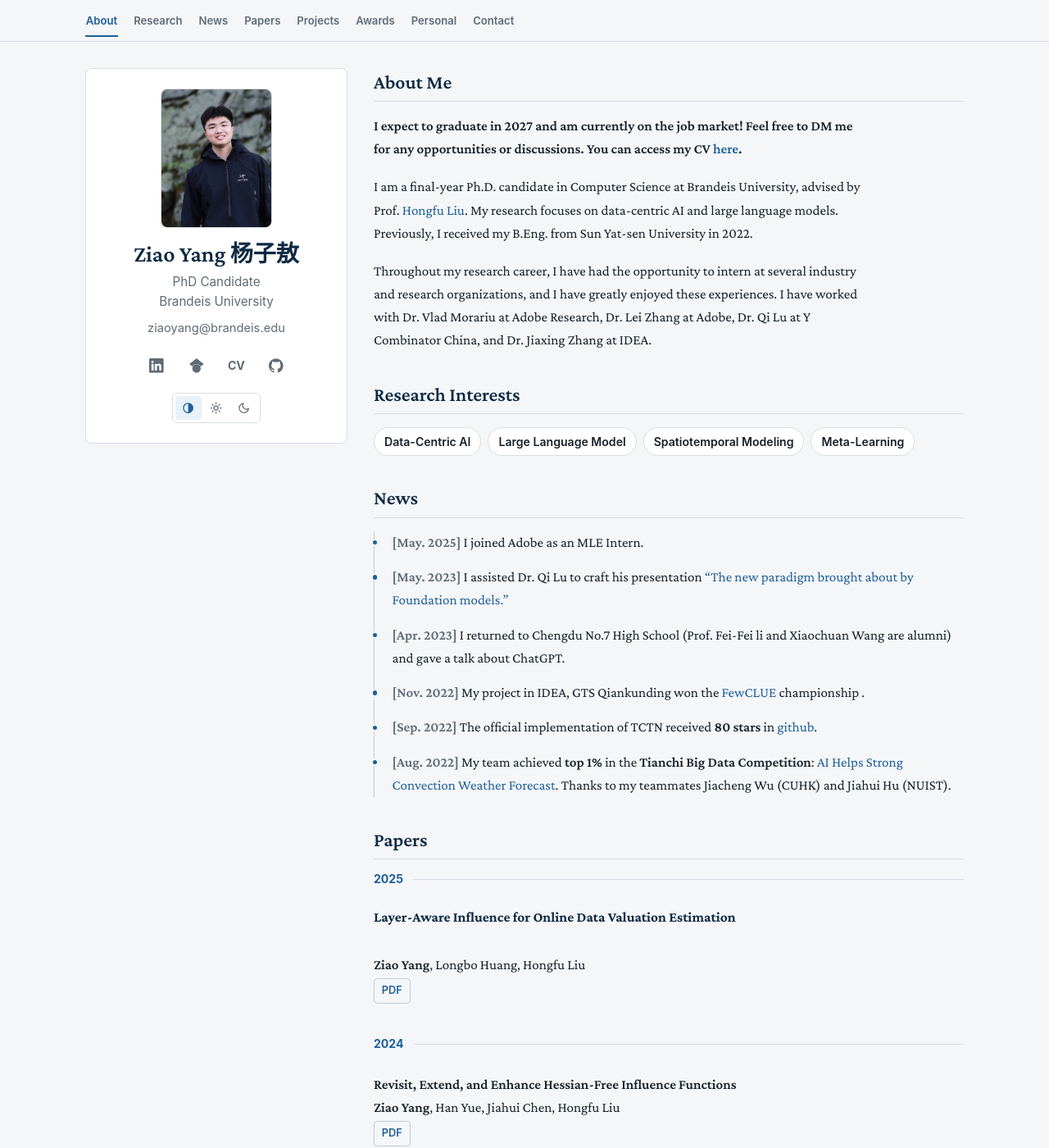
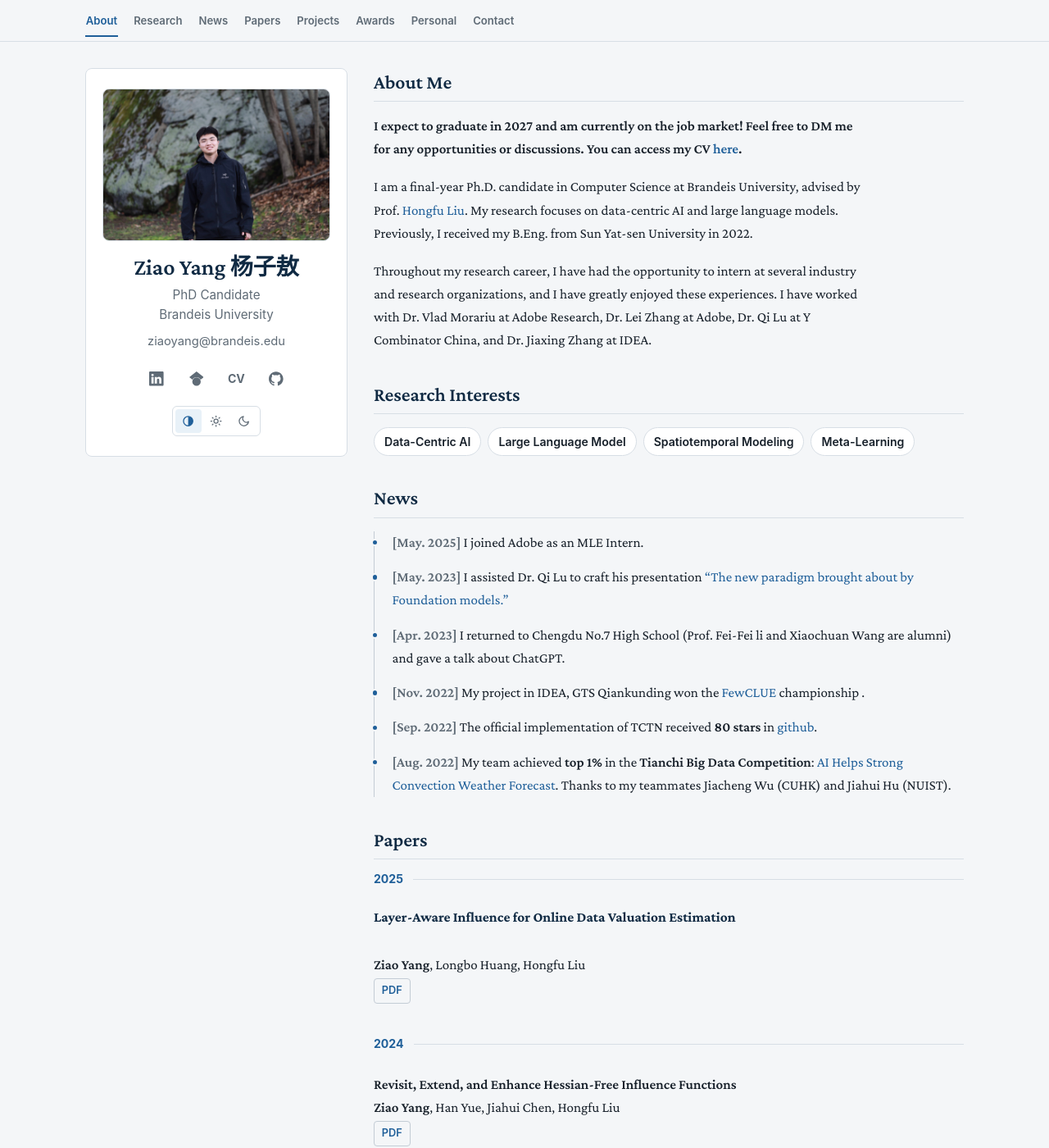
Before and after one commit to yangziao56/homepage, a Jekyll site: the page built from index.md, in a window 1280 px wide and 1400 px high. Shown: the whole window at 82% size. Built offline with Jekyll 4.4.1, drawn with Linux system fonts in a browser that asks for light colours; our own code applies the rules of GitHub Pages for plain Markdown files.

Commit message:
Show full profile photo

```diff
--- a/_layouts/homepage.html
+++ b/_layouts/homepage.html
@@ -43,8 +43,8 @@
     <meta property="og:description" content="{{ site.description }}">
     <meta property="og:image" content="{{ site.social_image | absolute_url }}">
     <meta property="og:image:type" content="image/jpeg">
-    <meta property="og:image:width" content="408">
-    <meta property="og:image:height" content="510">
+    <meta property="og:image:width" content="1200">
+    <meta property="og:image:height" content="800">
     <meta property="og:image:alt" content="Portrait of {{ site.title }}">
     <meta name="twitter:card" content="summary">
     <meta name="twitter:title" content="{{ social_title }}">
@@ -104,7 +104,7 @@
       <header>
 
         {% if site.avatar %}
-        <div class="image avatar"><img src="{{site.avatar}}" alt="Portrait of {{ site.title }}" /></div>
+        <div class="image avatar"><img src="{{site.avatar}}" alt="Portrait of {{ site.title }}" width="1200" height="800" /></div>
         {% endif %}
 
         <h1>{{ site.title }}</h1>
--- a/assets/css/style.scss
+++ b/assets/css/style.scss
@@ -221,18 +221,17 @@ header{
 
 header .image.avatar{
   display: block;
-  width: 136px;
+  width: 100%;
+  max-width: 280px;
   margin: 0 auto;
   border-radius: var(--radius);
 }
 
 header .image.avatar img{
   display: block;
-  width: 136px;
-  height: 170px;
+  width: 100%;
+  height: auto;
   padding: 0;
-  object-fit: cover;
-  object-position: center;
   border: 1px solid var(--border);
   border-radius: var(--radius);
   box-shadow: none;
@@ -681,12 +680,8 @@ p small{
   }
 
   header .image.avatar{
-    width: 112px;
-  }
-
-  header .image.avatar img{
-    width: 112px;
-    height: 140px;
+    width: 100%;
+    max-width: 320px;
   }
 
   header h1{
```
Also changed, not shown: assets/img/avatar.jpg.
